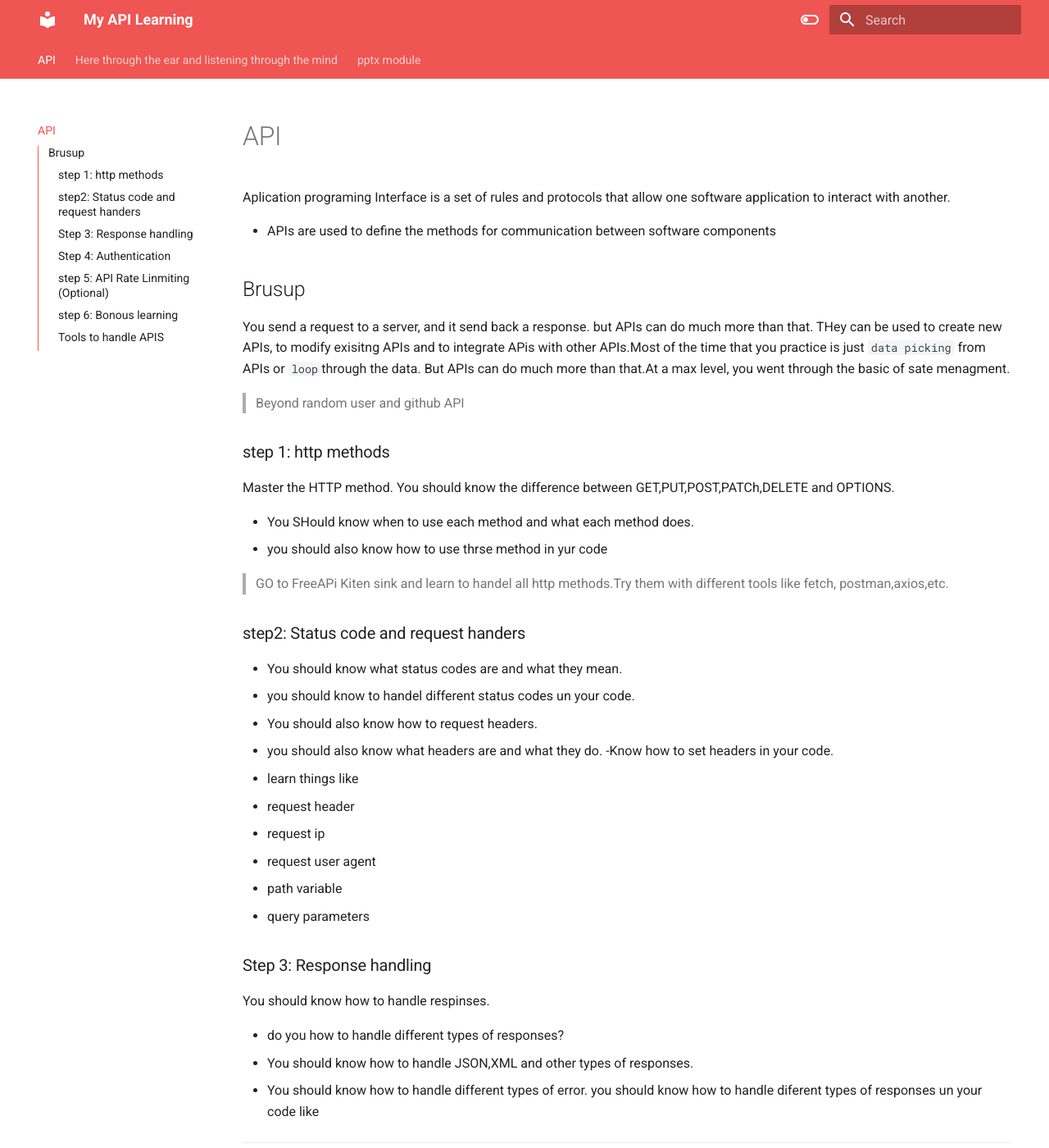
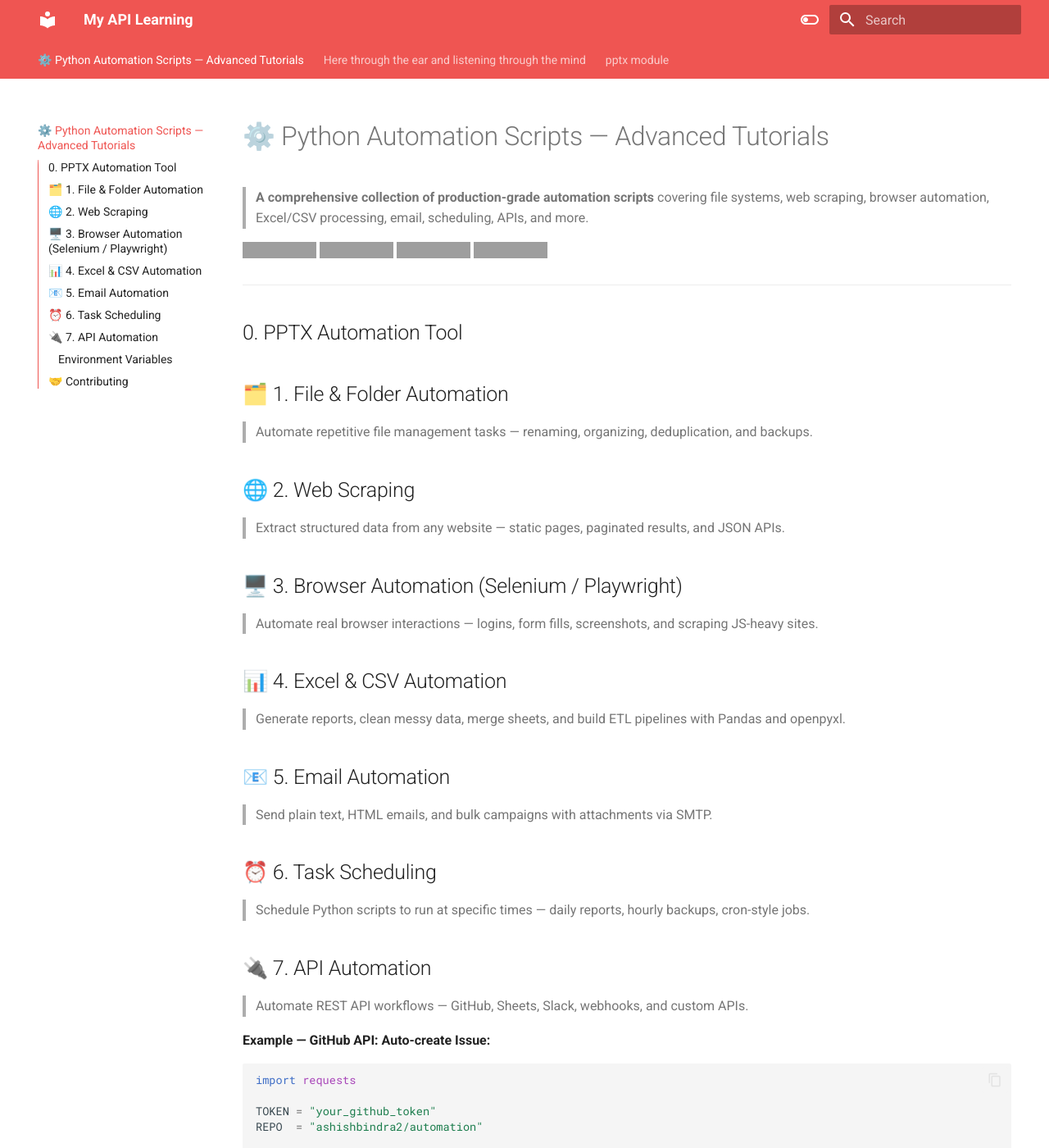
Before and after one commit to ashishbindra2/automation, an MkDocs documentation site: the page built from docs/index.md, in a window 1280 px wide and 1400 px high. Shown: the whole window at 82% size. Built offline with MkDocs 1.6.1 and Material for MkDocs 9.7.7, drawn with Linux system fonts in a browser that asks for light colours; some of the changed text lies outside the part shown; grey boxes are pictures that could not be loaded.

Commit message:
testing pptx index file

````diff
--- a/docs/index.md
+++ b/docs/index.md
@@ -1,103 +1,118 @@
-# API
+# ⚙️ Python Automation Scripts — Advanced Tutorials
 
-Aplication programing Interface is a set of rules and protocols that allow one software application to interact with another.
+> **A comprehensive collection of production-grade automation scripts** covering file systems, web scraping, browser automation, Excel/CSV processing, email, scheduling, APIs, and more.
 
-- APIs are used to define the methods for communication between software components
-
-## Brusup
-
-You send a request to a server, and it send back a response. but APIs can do much more than that. THey can be used to create new APIs, to modify exisitng APIs and to integrate APis with other APIs.Most of the time that you practice is just `data picking` from APIs or `loop`through the data. But APIs can do much more than that.At a max level, you went through the basic of sate menagment.
-
-> Beyond random user and github API
-
-### step 1: http methods
-
-Master the HTTP method. You should know the difference between GET,PUT,POST,PATCh,DELETE and OPTIONS.
-
-- You SHould know when to use each method and what each method does.
-- you should also know how to use thrse method in yur code
-
-> GO to FreeAPi Kiten sink and learn to handel all http methods.Try them with different tools  like fetch, postman,axios,etc.
-
-### step2: Status code and request handers
-
-- You should know what status codes are and what they mean.
-- you should know to handel different status codes un your code.
-- You should also know how to request headers.
-- you should also know what headers are and what they do.
--Know how to set headers in your code.
-- learn things like
-  - request header
-  - request ip
-  - request user agent
-  - path variable
-  - query parameters
-
-### Step 3: Response handling
-
-You should know how to handle respinses.
-
-- do you how to handle different types of responses?
-- You should know how to handle JSON,XML and other types of responses.
-- You should know how to handle different types of error.
-you should know how to handle diferent types of responses un your code like
+[![Python](https://img.shields.io/badge/Python-3.10+-3776AB?style=for-the-badge&logo=python&logoColor=white)](https://python.org)
+[![License](https://img.shields.io/badge/License-MIT-green?style=for-the-badge)](LICENSE)
+[![Author](https://img.shields.io/badge/Author-Ashish%20Bindra-blue?style=for-the-badge&logo=github)](https://github.com/ashishbindra2)
+[![LinkedIn](https://img.shields.io/badge/LinkedIn-Connect-0A66C2?style=for-the-badge&logo=linkedin)](https://in.linkedin.com/in/ashishbindra2)
 
 ---
 
-- responses headers
-- response caching
-- response compression (gzip, brotli, etc)
-- response cookies
-- redirect handling
-- Handling Images: Manage image responses in various formats (JPEG, PNG, etc.).
 
-### Step 4: Authentication
+## 0. PPTX Automation Tool
 
-You should know how to authenticate with APIs. You should know different types of authencation methods.
+## 🗂️ 1. File & Folder Automation
 
-- You should know how to authentication in your code. Learn things like
+> Automate repetitive file management tasks — renaming, organizing, deduplication, and backups.
 
-- Baic authtication
-- Beare token
-- OAuth
-- JWT
-- API keys
-- cookies
-- session
-- token
-- refresh token
+## 🌐 2. Web Scraping
 
-> You should need to learn about mobile authentication and Api handling different from web.
-> THis is completely a bous step.
+> Extract structured data from any website — static pages, paginated results, and JSON APIs.
 
-### step 5: API Rate Linmiting (Optional)
+## 🖥️ 3. Browser Automation (Selenium / Playwright)
 
-You should know how to rate limit APIs.
+> Automate real browser interactions — logins, form fills, screenshots, and scraping JS-heavy sites.
 
-- You should know how too handle in ypur code. You should know hw to handle rate limiting in your Api like
-- Rate limiting
-- Throttling
-- Caching
-- Retry
-- Circuit breaker
-- Backoff
-- Timeout
-- Error handling
+## 📊 4. Excel & CSV Automation
 
-### step 6: Bonous learning
+> Generate reports, clean messy data, merge sheets, and build ETL pipelines with Pandas and openpyxl.
 
-You are done btnow/
+## 📧 5. Email Automation
 
-- Webhooks
-- websockets
-- GraphQl
-- gRPC
-- Rest
-- SOAP
+> Send plain text, HTML emails, and bulk campaigns with attachments via SMTP.
 
-### Tools to handle APIS
+## ⏰ 6. Task Scheduling
 
-- Axios
-- Fetch
-- Postman
-- React Query
+> Schedule Python scripts to run at specific times — daily reports, hourly backups, cron-style jobs.
+
+## 🔌 7. API Automation
+
+> Automate REST API workflows — GitHub, Sheets, Slack, webhooks, and custom APIs.
+
+**Example — GitHub API: Auto-create Issue:**
+
+```python
+import requests
+
+TOKEN = "your_github_token"
+REPO  = "ashishbindra2/automation"
+
+def create_issue(title, body, labels=None):
+    url = f"https://api.github.com/repos/{REPO}/issues"
+    headers = {"Authorization": f"token {TOKEN}"}
+    data = {"title": title, "body": body, "labels": labels or []}
+    r = requests.post(url, json=data, headers=headers)
+    print(f"Issue created: {r.json()['html_url']}")
+
+create_issue("Bug: Script fails on Windows", "Traceback...", ["bug"])
+```
+
+---
+
+**Example — Kill process by name:**
+
+```python
+import psutil
+
+def kill_process(name):
+    for proc in psutil.process_iter(["name", "pid"]):
+        if proc.info["name"] == name:
+            proc.kill()
+            print(f"Killed {name} (PID {proc.info['pid']})")
+
+kill_process("chrome.exe")
+```
+
+---
+
+### Environment Variables
+
+Create a `.env` file in the root:
+
+```env
+EMAIL_USER=your@gmail.com
+EMAIL_PASS=your_app_password
+GITHUB_TOKEN=ghp_xxxxxxxxxxxx
+```
+
+Load in any script with:
+
+```python
+from dotenv import load_dotenv
+import os
+load_dotenv()
+EMAIL_USER = os.getenv("EMAIL_USER")
+```
+
+---
+
+## 🤝 Contributing
+
+Pull requests are welcome! For major changes, open an issue first.
+
+1. Fork the repo
+2. Create your feature branch: `git checkout -b feature/new-script`
+3. Commit: `git commit -m "Add: new automation script"`
+4. Push: `git push origin feature/new-script`
+5. Open a Pull Request
+
+---
+
+<div align="center">
+
+Made with ❤️ by [Ashish Bindra](https://github.com/ashishbindra2) · [LinkedIn](https://in.linkedin.com/in/ashishbindra2) · [Twitter](https://twitter.com/bindra_ashish)
+
+⭐ **Star this repo** if it helped you!
+
+</div>
````
Also changed, not shown: ReadMe.md (+51 -38 lines), docs/pptx.md (+12 -12 lines), docs/image-1.png (deleted), docs/image-10.png (deleted), docs/image-11.png (deleted), docs/image-2.png (deleted), docs/image-3.png (deleted), docs/image-4.png (deleted), docs/image-5.png (deleted), docs/image-6.png (deleted), docs/image-7.png (deleted), docs/image-8.png (deleted), docs/image-9.png (deleted), docs/image.png (deleted).
